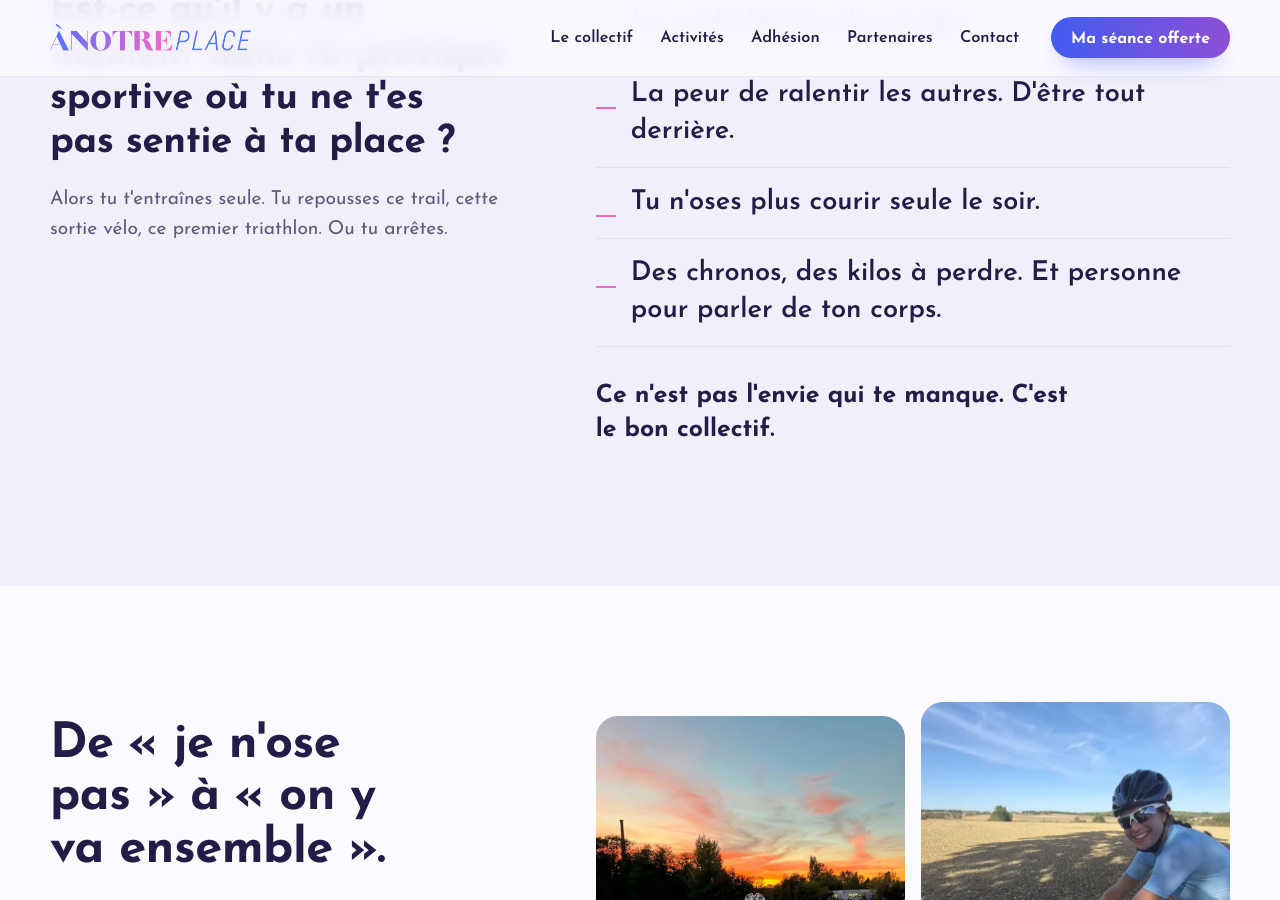
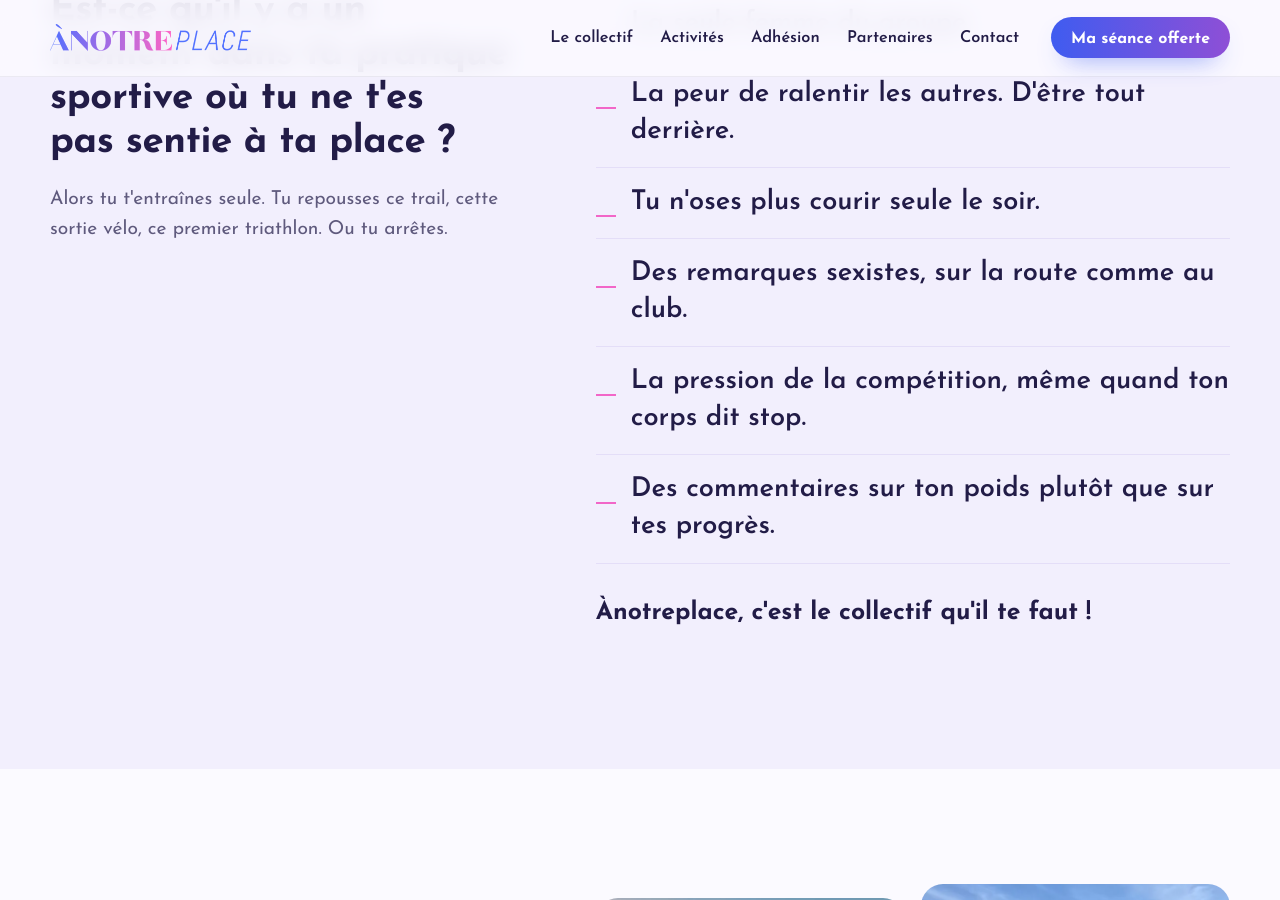
Before and after one commit to Anotreplace/anotreplace.github.io, a Jekyll site: the page built from index.html, in a window 1280 px wide and 900 px high, scrolled down 986 px. Built offline with Jekyll 4.4.1, drawn with Linux system fonts in a browser that asks for light colours.

Commit message:
Add files via upload

```diff
--- a/index.html
+++ b/index.html
@@ -39,9 +39,11 @@ description: "Running, vélo, trail et natation entre femmes à Angoulême. Tous
         <li>La seule femme du groupe.</li>
         <li>La peur de ralentir les autres. D'être tout derrière.</li>
         <li>Tu n'oses plus courir seule le soir.</li>
-        <li>Des chronos, des kilos à perdre. Et personne pour parler de ton corps.</li>
+        <li>Des remarques sexistes, sur la route comme au club.</li>
+        <li>La pression de la compétition, même quand ton corps dit stop.</li>
+        <li>Des commentaires sur ton poids plutôt que sur tes progrès.</li>
       </ul>
-      <p class="punch">Ce n'est pas l'envie qui te manque. C'est le bon collectif.</p>
+      <p class="punch">Ànotreplace, c'est le collectif qu'il te faut&nbsp;!</p>
     </div>
   </div>
 </section>
```
